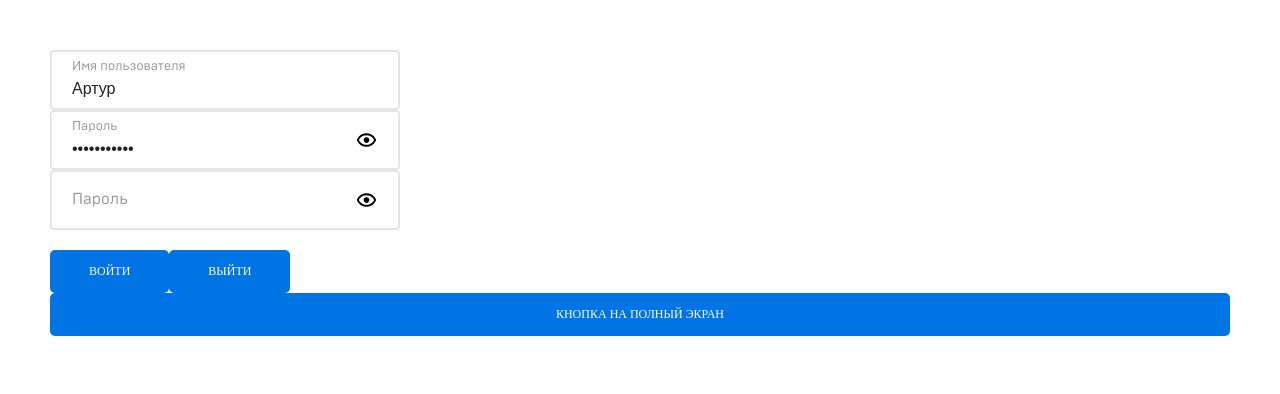
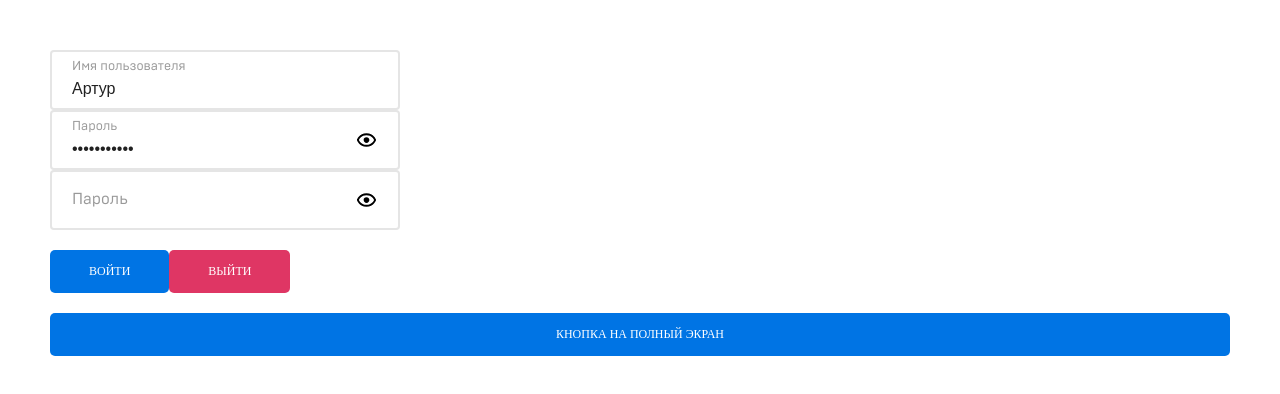
Before and after one commit to Twincki/react-todo-list, a React (Create React App) app: page / in a window 1280 px wide. Shown: the top 394 px of the page. Built offline with nearby package versions, Linux system fonts and the light colour scheme.

Commit message:
добавил обновил кнопку

```diff
--- a/src/components/App/App.tsx
+++ b/src/components/App/App.tsx
@@ -21,9 +21,16 @@ function App() {
       <div style={{ marginTop: 20 }}></div>
 
       <Button onClick={onEnnder}>Войти</Button>
-      <Button onClick={onOunt}>Выйти</Button>
+      <Button bgColor={"secondary"} onClick={onOunt}>
+        Выйти
+      </Button>
 
-      <Button onClick={onOunt} fullWidth>Кнопка на полный экран</Button>
+      <div style={{ marginTop: 20 }}>
+        {" "}
+        <Button onClick={onOunt} fullWidth>
+          Кнопка на полный экран
+        </Button>
+      </div>
     </div>
   );
 }
--- a/src/components/Button/Button.tsx
+++ b/src/components/Button/Button.tsx
@@ -2,32 +2,39 @@ import { ReactNode } from "react";
 import styles from "./Button.module.scss";
 import cx from "classnames";
 
-// TODO: Добавить цветовую схему
-// primary #0074e4
-// secondary #df3664
-
-type ButonSizes = 'small' | "medium";
+type ButonSizes = "small" | "medium";
+type ButtonBgColor = "primary" | "secondary";
 
 interface ButtonProps {
   children: ReactNode;
   onClick?: () => void;
   size?: ButonSizes;
   fullWidth?: boolean;
+  bgColor?: ButtonBgColor;
 }
 
 export function Button(props: ButtonProps) {
-  const { children, onClick, size = "medium", fullWidth } = props;
+  const {
+    children,
+    onClick,
+    size = "medium",
+    fullWidth,
+    bgColor = "primary",
+  } = props;
 
   const mods = {
-    [styles.fullWidth]: fullWidth
-  }
+    [styles.fullWidth]: fullWidth,
+  };
 
-  const additional = [
-    styles[size],
-  ]
+  const buttonColor = [styles[bgColor]];
+
+  const additional = [styles[size]];
 
   return (
-    <button onClick={onClick} className={cx(styles.root, mods, additional)}>
+    <button
+      onClick={onClick}
+      className={cx(styles.root, mods, additional, buttonColor)}
+    >
       {children}
     </button>
   );
--- a/src/components/Button/button.module.scss
+++ b/src/components/Button/button.module.scss
@@ -1,5 +1,4 @@
 .root {
-  background-color: var(--button-bg);
   border-radius: 5px;
   border: none;
   transition: 0.3s;
@@ -10,14 +9,6 @@
   font-size: 12px;
   color: var(--button-font-color);
   text-transform: uppercase;
-
-  &:hover {
-    background-color: #0061bb;
-  }
-
-  &:active {
-    background-color: #0053a0;
-  }
 }
 
 .fullWidth {
@@ -32,3 +23,25 @@
 .medium {
   padding: 14px 39px;
 }
+
+.primary {
+  background-color: var(--button-primary);
+  &:hover {
+    background-color: var(--button-bg-primary-hover);
+  }
+  &:active {
+    background-color: var(--button-bg-primary-active);
+  }
+}
+
+.secondary {
+  background-color: var(--button-secondary);
+
+  &:hover {
+    background-color: var(--button-bg-secondary-hover);
+  }
+
+  &:active {
+    background-color: var(--button-bg-secondary-active);
+  }
+}
--- a/src/components/Input/Input.module.scss
+++ b/src/components/Input/Input.module.scss
@@ -1,4 +1,4 @@
-@import '../../assets/styles/mixins.scss';
+@import "../../assets/styles/mixins.scss";
 
 .root {
   position: relative;
--- a/src/styles/global.scss
+++ b/src/styles/global.scss
@@ -4,13 +4,19 @@
   --main-bg: #d9e4f5;
   --font-color: #212121;
 
-  --button-bg: #0074e4;
+  // BUTTON
+  --button-primary: #0074e4;
+  --button-secondary: #df3664;
+  --button-bg-primary-hover: #0061bb;
+  --button-bg-primary-active: #0053a0;
+  --button-bg-secondary-hover: #b82c52;
+  --button-bg-secondary-active: #9d2647;
   --button-font-color: #ffff;
 
   // INPUT
   --input-bg-main: #fff;
-  --input-border: rgba(0, 0, 0, 0.10);
-  --input-placeholder-color: rgba(0, 0, 0, 0.40);
+  --input-border: rgba(0, 0, 0, 0.1);
+  --input-placeholder-color: rgba(0, 0, 0, 0.4);
 }
 
 * {
```
